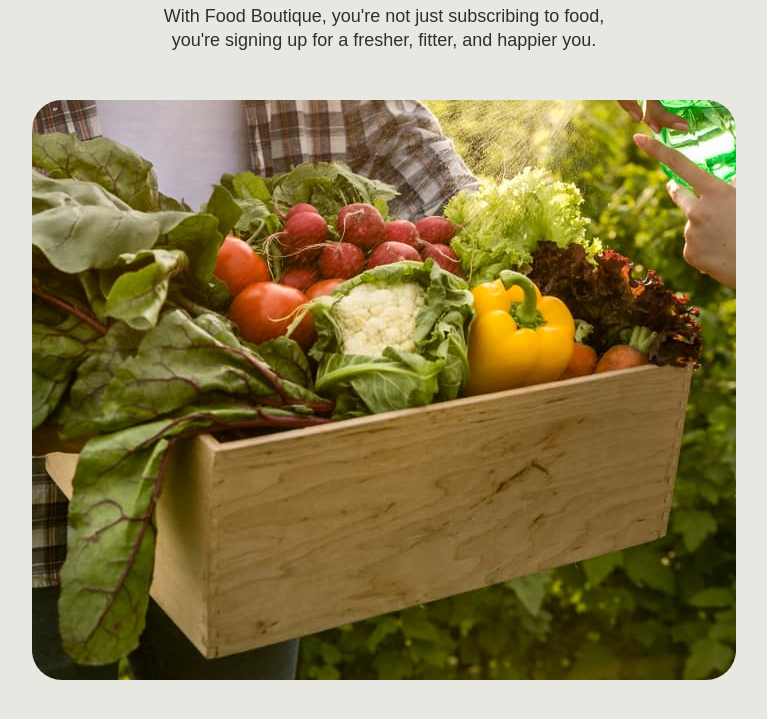
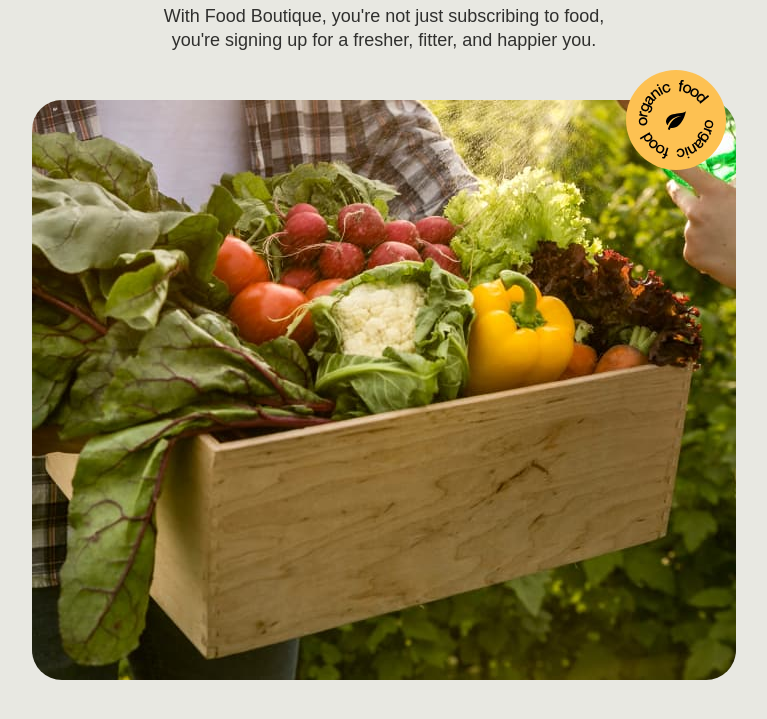
Before and after one commit to KyryloPopov/8UY_A_TANK_JS, a website built with Vite: page src/index.html in a window 1280 px wide. Shown: the part 363-1082 px from the top of the page, without its empty margins (256-1023 px from the left). After the commit the page ends 1043 px from the top, so only its background shows below. Built offline with nearby package versions, Linux system fonts and the light colour scheme; a web font is replaced by a local one.

Commit message:
add icon img

```diff
--- a/src/css/hero.css
+++ b/src/css/hero.css
@@ -39,12 +39,22 @@
   max-width: 100%;
   height: auto;
   border-radius: 30px;
+  z-index: 1;
 }
 
-.hero-icon {
+.hero-icon-organic-food {
   width: 100px;
   height: 100px;
   flex-shrink: 0;
+  margin-right: 227px;
+  position: absolute;
+  top: -7px;
+  left: 227px;
+  z-index: 2;
+}
+
+.hero-img-container {
+  position: relative;
 }
 
 @media (min-width: 768px) {
@@ -67,6 +77,10 @@
     margin-right: 106px;
     margin-bottom: 40px;
   }
+  .hero-icon-organic-food {
+    top: -30px;
+    left: 594px;
+  }
 }
 
 @media (min-width: 1440px) {
@@ -83,4 +97,8 @@
     margin-left: 374px;
     margin-right: 374px;
   }
+  .hero-icon-organic-food {
+    top: -50px;
+    left: 1120px;
+  }
 }
--- a/src/partials/hero.html
+++ b/src/partials/hero.html
@@ -6,6 +6,10 @@
         With Food Boutique, you're not just subscribing to food, you're signing
         up for a fresher, fitter, and happier you.
       </p>
+      <div class="hero-img-container">
+        <svg class="hero-icon-organic-food">
+          <use href="../img/kupi-tank-sprite.svg#icon-organic-food"></use>
+        </svg>
         <picture>
           <source
             srcset="
@@ -35,9 +39,7 @@
             width="1240"
           />
         </picture>
-      <svg class="hero-icon" width="100" height="100">
-        <!-- <use href="../public/favicon.svg"></use> -->
-      </svg>
+      </div>
     </div>
   </div>
 </section>
```
Lines whose indentation alone changed are shown as unchanged.
